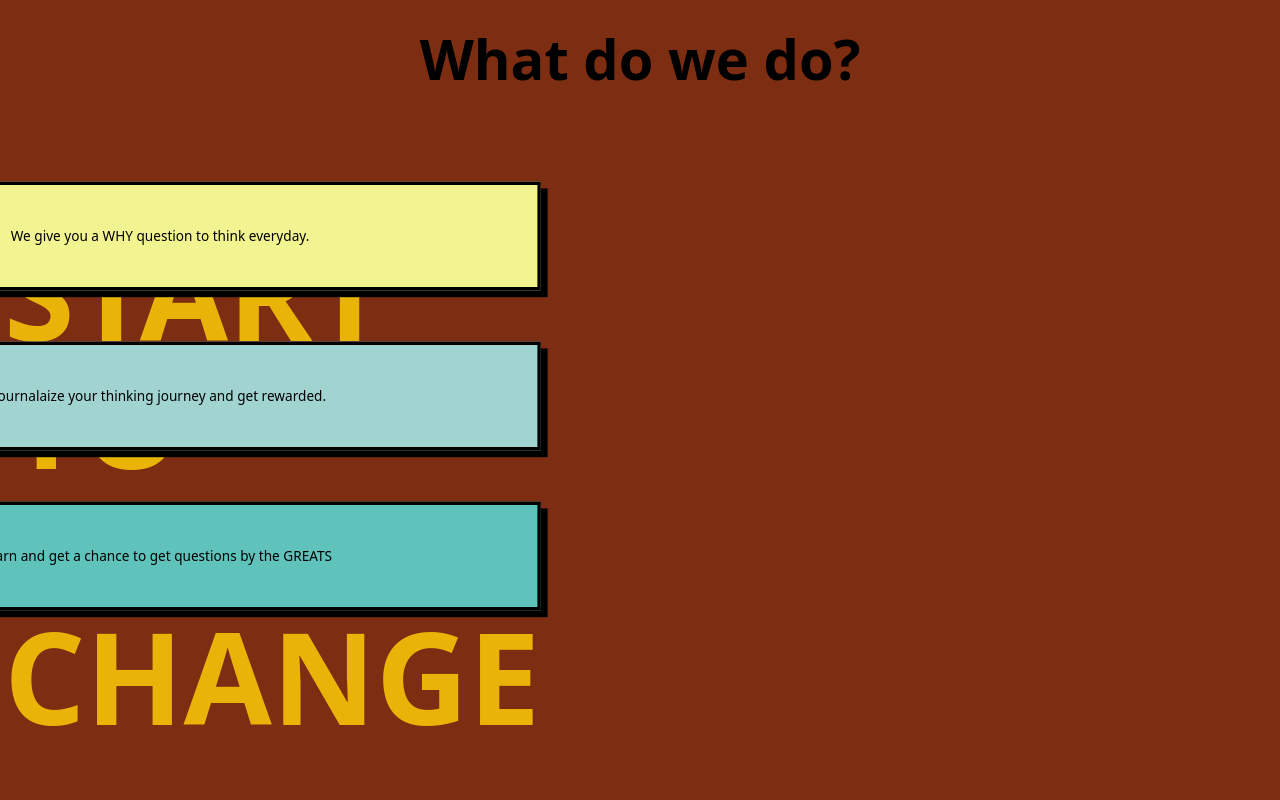
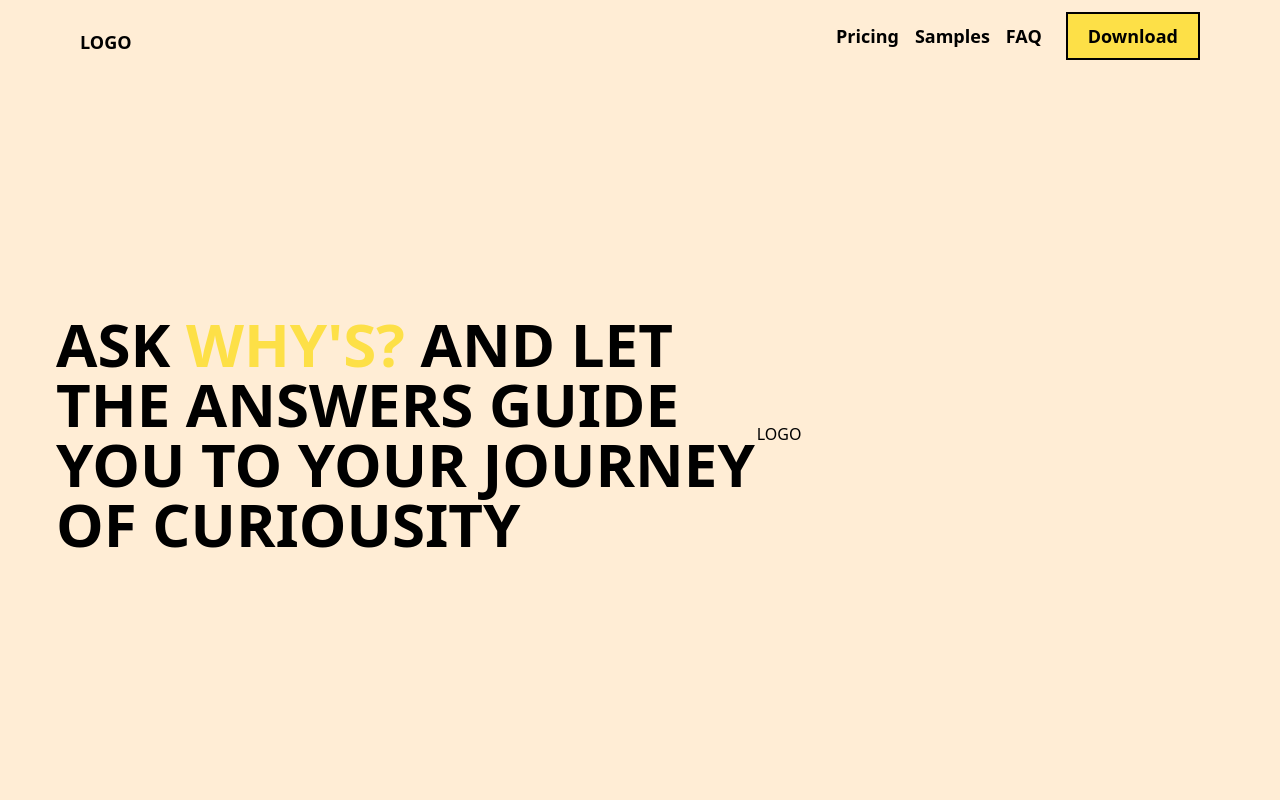
Before and after one commit to sujal12344/Whyfied-landing-page-Test-, a React (Vite) app: page / in a window 1280 px wide. Shown: the top 800 px of the page. Built offline with nearby package versions, Linux system fonts and the light colour scheme.

Commit message:
Add navbar, herobody, testinomials and about section

```diff
--- a/src/App.tsx
+++ b/src/App.tsx
@@ -1,14 +1,14 @@
-// import Navbar from "./components/navbar";
-// import Herobody from "./components/herobody";
-// import About from "./components/about";
+import Navbar from "./components/navbar";
+import Herobody from "./components/herobody";
+import About from "./components/about";
 import Testimonials from "./components/testimonials";
 
 function App() {
   return (
     <>
-      {/* <Navbar /> */}
-      {/* <Herobody /> */}
-      {/* <About /> */}
+      <Navbar />
+      <Herobody />
+      <About />
       <Testimonials />
     </>
   );
--- a/src/components/about.tsx
+++ b/src/components/about.tsx
@@ -5,7 +5,7 @@ import Card from "../assets/cardComponent";
 function About() {
   return (
     <>
-      <div className="h-full min-h-screen bg-orange-100">
+      <div className="h-full bg-orange-100">
         <div className="flex flex-col text-center w-full justify-center">
           <div className="self-center text-3xl sm:text-4xl md:text-5xl lgToLarge:text-[52px] xl:text-[56px] 2xl:[60px] font-bold text-black pt-[5vh] lgToLarge:leading-tight">
             <span className="text-yellow-500">WHY CHOOSE THINKING</span> <br />
--- a/src/components/herobody.tsx
+++ b/src/components/herobody.tsx
@@ -1,7 +1,7 @@
 const Herobody = () => {
   return (
     <>
-      <div className="flex items-center h-[90vh] justify-between  px-14 pt-1 bg-orange-900">
+      <div className="flex items-center h-[90vh] justify-between  px-14 pt-1 bg-orange-100">
         <div className="w-[60vw]">
           <h1 className="text-6xl font-bold">
             ASK <span className="text-yellow-300">WHY&apos;S?</span> AND LET THE
--- a/src/components/navbar.tsx
+++ b/src/components/navbar.tsx
@@ -11,7 +11,7 @@ const Navbar = () => {
   const menuItems = ['Pricing', 'Samples', 'FAQ'];
 
   return (
-    <header className="flex  justify-between items-center px-20 py-3 w-full text-lg font-semibold text-black whitespace-nowrap bg-orange-900 sm:flex-wrap sm:px-5 sm:max-w-full">
+    <header className="flex  justify-between items-center px-20 py-3 w-full text-lg font-semibold text-black whitespace-nowrap bg-orange-100 sm:flex-wrap sm:px-5 sm:max-w-full">
       <div className="self-start mt-4">LOGO</div>
       <nav className="flex space-x-6  justify-between sm:flex-wrap sm:max-w-full">
         <div className="flex space-x-4 text-md justify-between my-auto">
--- a/src/components/testimonials.tsx
+++ b/src/components/testimonials.tsx
@@ -2,21 +2,31 @@ import Card from "../assets/cardComponent";
 
 const Testimonials = () => {
   return (
-    <div className="h-full min-h-screen bg-orange-900">
-      <div className="pt-[5vh] text-3xl md:text-5xl lg:text-[52px] xl:text-[56px] 2xl:text-[60px] text-center text-black font-bold w-full">
+    <div className="h-full bg-orange-100">
+      <div className="pt-[5vh] text-3xl sm:text-4xl md:text-5xl lg:text-6xl xl:text-7xl 2xl:text-[80px] mdToLarge:pt-[8vh] text-center text-black font-bold w-full">
         What do we do?
       </div>
 
-      <div className="flex flex-col mdToLarge:grid mdToLarge:grid-cols-12 lg:grid-cols-12">
-        <div className="pt-[5vh] text-4xl sm:text-6xl md:text-7xl lg:text-8xl xl:text-9xl w-full md:col-span-4 md:w-[20vw] xl:w-[15vw] text-yellow-500 md:mt-[19vh] xl:mt-[14vh] font-[900] text-center md:text-start md:ml-[8vw] md:leading-normal lg:leading-tight px-1">
-          START TO TAKE CHANGE
+      <div className="flex flex-col mdToLarge:grid mdToLarge:grid-cols-12">
+        <div
+          className="pt-[5vh] text-4xl sm:text-5xl md:text-6xl lg:text-7xl xl:text-[80px] 2xl:text-8xl w-full mdToLarge:col-span-4
+
+
+       md:pt-[13vh] lg:pt-[13vh] xl:pt-[11vh] 2xl:pt-[15vh] font-black text-center mdToLarge:text-start mdToLarge:ml-[8vw] mdToLarge:leading-normal lg:leading-tight 2xl:leading-tight text-yellow-500 px-1 h-fit"
+        >
+          <div className="md:hidden lg:hidden xl:hidden 2xl:hidden">
+            START TO TAKE CHANGE
+          </div>
+          <div className="mb:hidden sm:hidden">
+            START <br /> TO <br /> TAKE <br /> CHANGE
+          </div>
         </div>
 
-        <div className="flex flex-col space-y-[4vh] sm:space-y-[6vh] mt-[5vh] sm:mt-[6vh] md:mt-[20vh] xl:mt-[12vh] 2xl:mt-[14vh] items-center md:col-span-8">
+        <div className="flex flex-col space-y-[4vh] sm:space-y-[6vh] pt-[5vh] sm:pt-[6vh] mdToLarge:pt-[14vh] 2xl:pt-[15vh] items-center mdToLarge:col-span-8 pb-20">
           <Card
             text1={"We give you a WHY question to think everyday."}
             className={
-              "h-fit min-w-[300px] min-h-[100px] w-[70vw] md:w-[55vw] text-base sm:text-lg text-center px-2 py-6 lg:py-8 xl:py-12 bg-[#f2f491] z-20"
+              "h-fit min-h-[100px] mb:w-[80vw] sm:w-[85vw] mdToLarge:w-[55vw] text-lg text-center px-2 py-6 lg:py-8 xlToLarge:py-12 bg-[#f2f491] z-20"
             }
           />
 
@@ -26,14 +36,14 @@ const Testimonials = () => {
           <Card
             text1={"Journalaize your thinking journey and get rewarded."}
             className={
-              "h-fit min-w-[300px] min-h-[100px] w-[70vw] md:w-[55vw] text-base sm:text-lg text-center px-2 py-6 lg:py-8 xl:py-12 bg-[#A1D3D0] z-20"
+              "h-fit min-h-[100px] mb:w-[80vw] sm:w-[85vw] mdToLarge:w-[55vw] text-lg text-center px-2 py-6 lg:py-8 xlToLarge:py-12 bg-[#A1D3D0] z-20"
             }
           />
 
           <Card
             text1={"Earn and get a chance to get questions by the GREATS"}
             className={
-              "h-fit min-w-[300px] min-h-[100px] w-[70vw] md:w-[55vw] text-base sm:text-lg text-center px-2 py-6 lg:py-8 xl:py-12 #D3DAFF z-20"
+              "h-fit min-h-[100px] mb:w-[80vw] sm:w-[85vw] mdToLarge:w-[55vw] text-lg text-center px-2 py-6 lg:py-8 xlToLarge:py-12 bg-[#D3DAFF] z-20"
             }
           />
         </div>
--- a/tailwind.config.js
+++ b/tailwind.config.js
@@ -19,8 +19,8 @@ export default {
       md: { min: "781px", max: "1023px" },
       // => @media (min-width: 781px and max-width: 1023px) { ... } //between 781px to 1023px
 
-      mdToLarge: { min: "768px" },
-      // => @media (min-width: 768px) { ... } //from 768px to above
+      mdToLarge: { min: "781px" },
+      // => @media (min-width: 781px) { ... } //from 781px to above
 
       lg: { min: "1024px", max: "1279px" },
       // => @media (min-width: 1024px and max-width: 1279px) { ... } //between 1024px to 1279px
```
